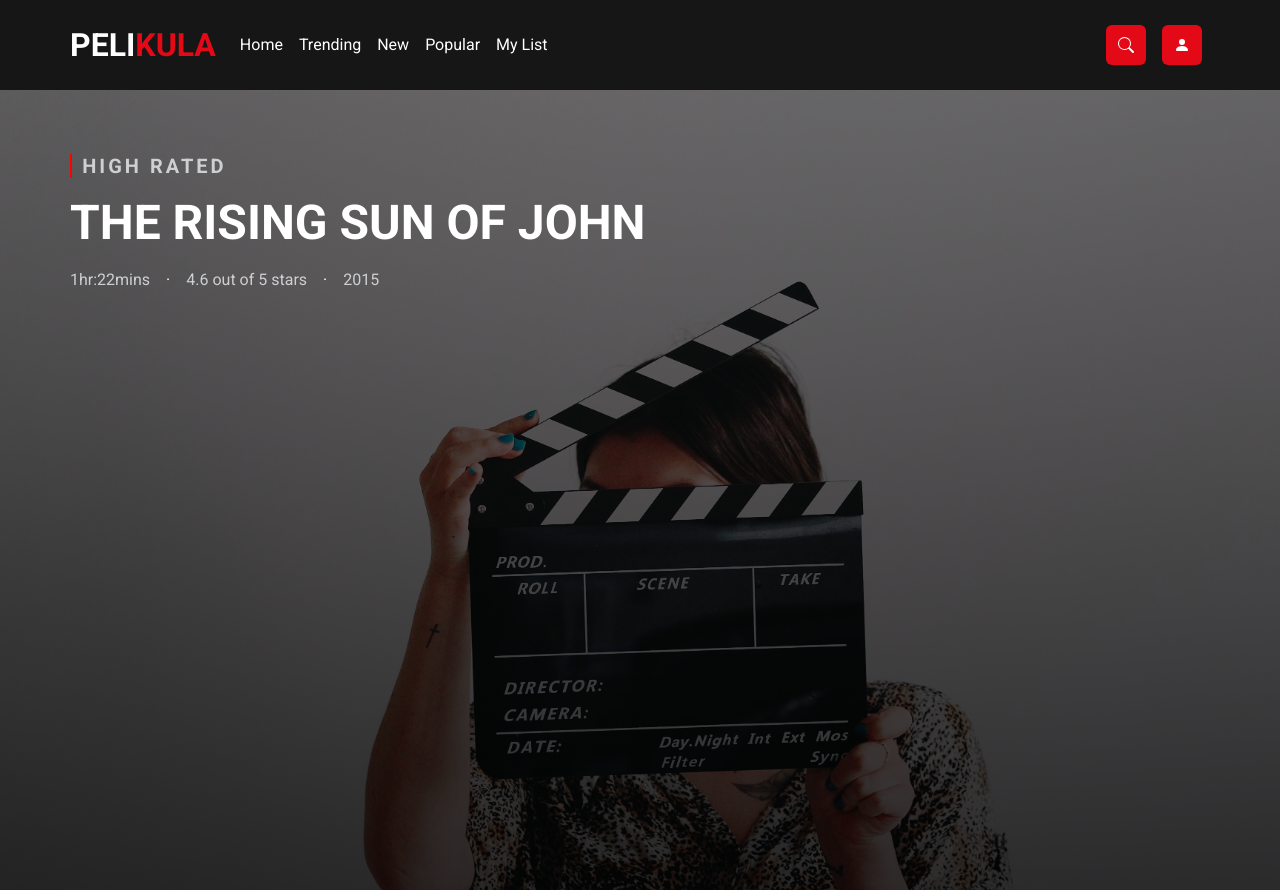
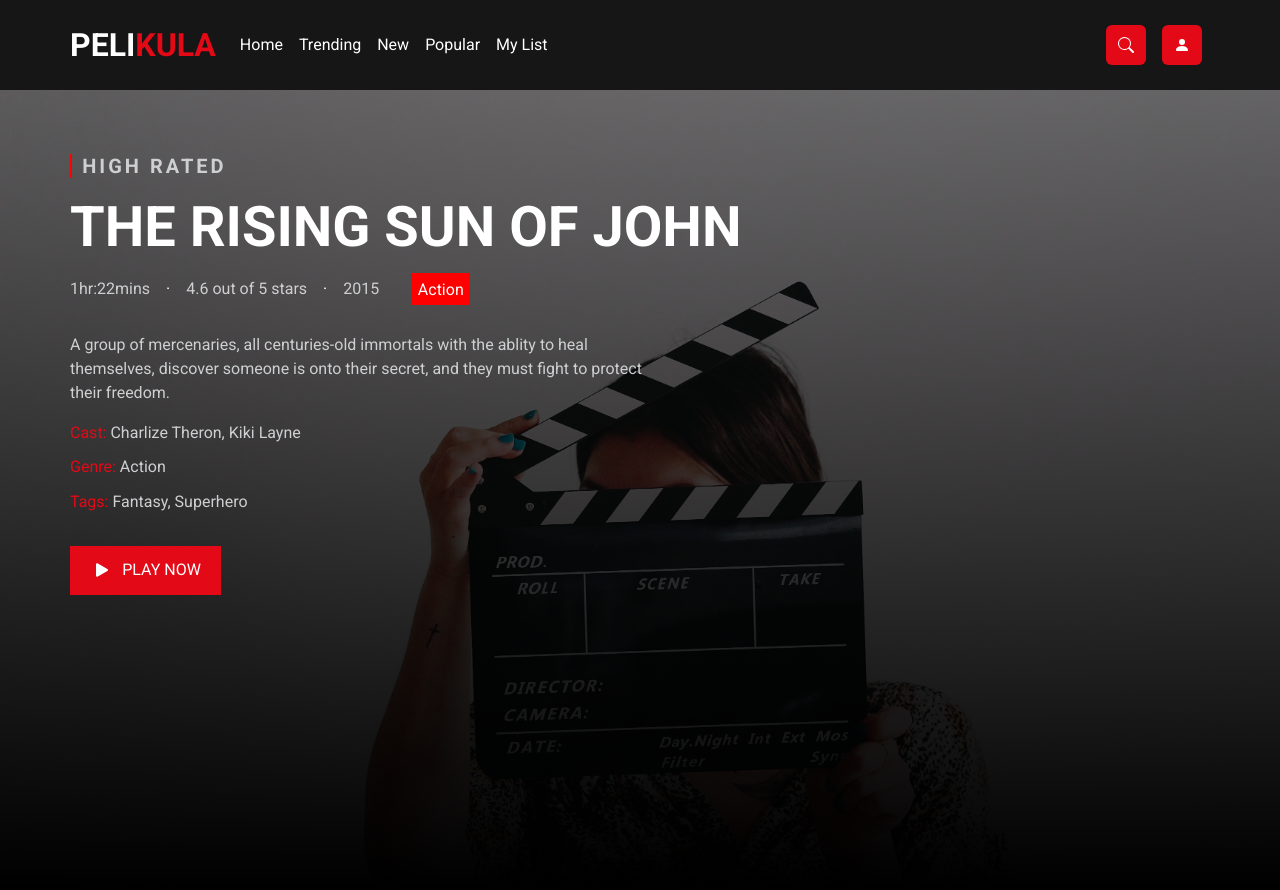
Before and after one commit to jklagrosa/Streaming-Service-Web-Application, a Next.js app: page / in a window 1280 px wide. Built offline with nearby package versions, Linux system fonts and the light colour scheme.

Commit message:
Added buttons

```diff
--- a/component/Hero.tsx
+++ b/component/Hero.tsx
@@ -4,9 +4,16 @@ import {
   HeroTagStyled,
   HeroTitle,
   HeroSpan,
+  HeronSpanGenre,
   HeronDivider,
+  HeroParagraph,
+  HeroDetailParagraph,
+  HeroButton,
 } from "../styles/styled";
+import { AbbrTagStyled } from "../styles/utils";
 import { Container } from "react-bootstrap";
+import { BsPlayFill } from "react-icons/bs";
+import styles from "../styles/Hero.module.scss";
 
 const Hero = () => {
   return (
@@ -14,12 +21,52 @@ const Hero = () => {
       <Container fluid="lg" className="p-0">
         <HeroTagStyled>High rated</HeroTagStyled>
         <HeroTitle>The Rising Sun Of John</HeroTitle>
-        <HeroSpan>1hr:22mins</HeroSpan>
+        {/*  */}
+        <AbbrTagStyled title="Duration of the movie">
+          <HeroSpan>1hr:22mins</HeroSpan>
+        </AbbrTagStyled>
+        {/*  */}
         <HeronDivider>&#183;</HeronDivider>
-        <HeroSpan>4.6 out of 5 stars</HeroSpan>
+        {/*  */}
+        <AbbrTagStyled title="Ratings of the movie">
+          <HeroSpan>4.6 out of 5 stars</HeroSpan>
+        </AbbrTagStyled>
+        {/*  */}
         <HeronDivider>&#183;</HeronDivider>
-        <HeroSpan>2015</HeroSpan>
+        {/*  */}
+        <AbbrTagStyled title="Release date">
+          <HeroSpan>2015</HeroSpan>
+        </AbbrTagStyled>
+        {/*  */}
         <HeronDivider />
+        {/*  */}
+        <AbbrTagStyled title="Genre">
+          <HeronSpanGenre>Action</HeronSpanGenre>
+        </AbbrTagStyled>
+        {/*  */}
+
+        <HeroParagraph>
+          A group of mercenaries, all centuries-old immortals with the ablity to
+          heal themselves, discover someone is onto their secret, and they must
+          fight to protect their freedom.
+        </HeroParagraph>
+        {/*  */}
+        <HeroDetailParagraph>
+          Cast: <span>Charlize Theron, Kiki Layne</span>
+        </HeroDetailParagraph>
+        {/*  */}
+        <HeroDetailParagraph>
+          Genre: <span>Action</span>
+        </HeroDetailParagraph>
+        {/*  */}
+        <HeroDetailParagraph>
+          Tags: <span>Fantasy, Superhero</span>
+        </HeroDetailParagraph>
+        {/*  */}
+
+        <HeroButton>
+          <BsPlayFill className={styles._hero_play_btn_} /> play now
+        </HeroButton>
       </Container>
     </HeroComponentStyled>
   );
--- /dev/null
+++ b/styles/Hero.module.scss
@@ -0,0 +1,6 @@
+@import "../styles/utils.module.scss";
+
+._hero_play_btn_{
+    margin-right: 0.512rem;
+    font-size: 1.5rem;
+}
--- a/styles/styled.ts
+++ b/styles/styled.ts
@@ -11,7 +11,7 @@ let colorStyle = {
 
 export const HeroComponentStyled = styled.div`
   padding: 4rem 2rem;
-  background: linear-gradient(rgba(0, 0, 0, 0.5), rgba(0, 0, 0, 0.8)),
+  background: linear-gradient(rgba(0, 0, 0, 0.5), rgba(0, 0, 0, 1)),
     url("/img/test.jpg") no-repeat;
   background-size: cover;
   background-position: center;
@@ -38,7 +38,7 @@ export const HeroTagStyled = styled.h2`
 
 export const HeroTitle = styled.h1`
   margin: 0;
-  font-size: 3rem;
+  font-size: 3.5rem;
   font-weight: 900;
   text-transform: uppercase;
   margin-bottom: 1rem;
@@ -47,8 +47,55 @@ export const HeroTitle = styled.h1`
 export const HeroSpan = styled.span`
   font-size: 1rem;
   color: ${colorStyle.GRAY};
+  cursor: default;
+`;
+
+export const HeronSpanGenre = styled(HeroSpan)`
+  background: red;
+  color: white;
+  padding: 0.41rem;
 `;
 
 export const HeronDivider = styled.span`
   margin: 0 1rem;
 `;
+
+export const HeroParagraph = styled.p`
+  margin-top: 2rem;
+  margin-bottom: 1rem;
+  width: 600px;
+  /* background: red; */
+  font-size: 1rem;
+  color: ${colorStyle.GRAY};
+`;
+
+export const HeroDetailParagraph = styled.p`
+  margin: 0;
+  font-size: 1rem;
+  color: ${colorStyle.RED};
+  margin-bottom: 0.64rem;
+  span {
+    color: ${colorStyle.GRAY};
+  }
+`;
+
+export const HeroButton = styled.button`
+  all: unset;
+  cursor: pointer;
+  margin-top: 2rem;
+
+  display: flex;
+  justify-content: center;
+  align-items: center;
+
+  padding: 0.8rem 1.25rem;
+  background: ${colorStyle.RED};
+  color: white;
+  font-size: 1rem;
+  transition: all 0.2s ease-in-out;
+  text-transform: uppercase;
+
+  &:hover {
+    background: ${colorStyle.H_RED};
+  }
+`;
--- a/styles/utils.ts
+++ b/styles/utils.ts
@@ -1,5 +1,5 @@
 import styled from "@emotion/styled";
 
 export const AbbrTagStyled = styled.abbr`
-  all: unset;
+  all: unset !important;
 `;
```
